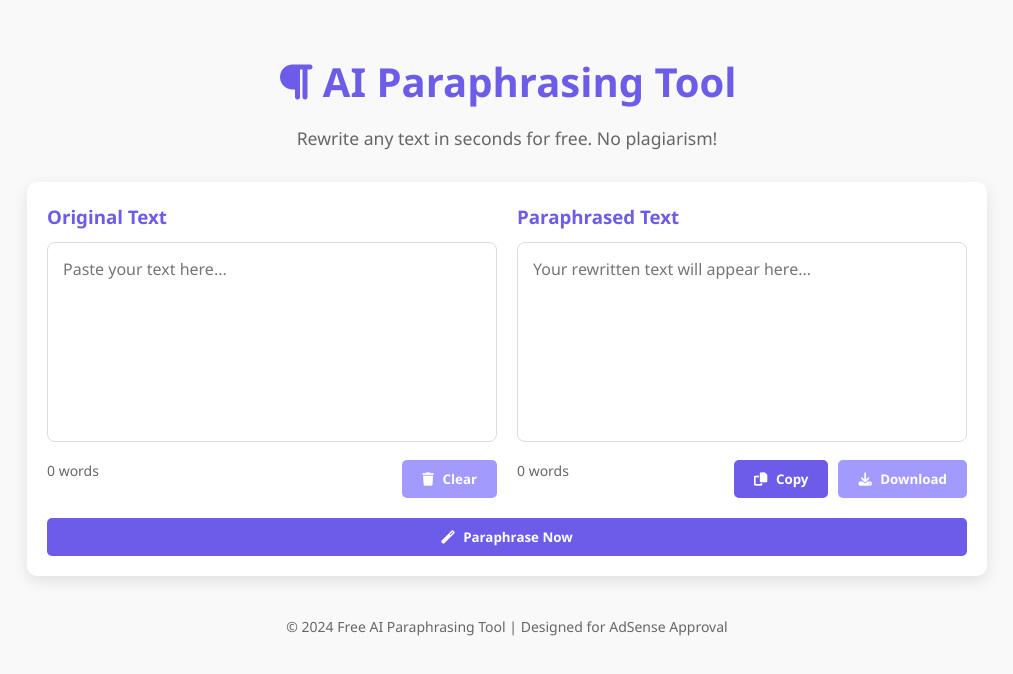
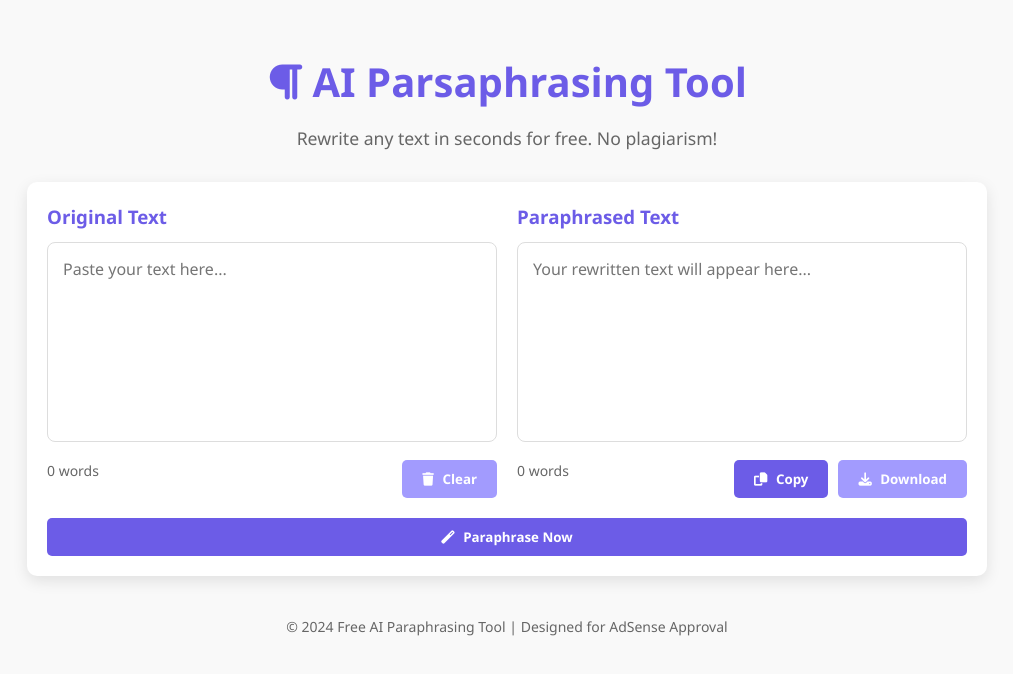
Before and after one commit to fazalshaikh786/shaikhrepo, a plain HTML site: page index.html in a window 1280 px wide. Shown: the whole page, without its empty margins (133-1146 px from the left). Drawn offline with Linux system fonts and the light colour scheme.

Commit message:
Update index.html

```diff
--- a/index.html
+++ b/index.html
@@ -136,7 +136,7 @@
 <body>
     <div class="container">
         <header>
-            <h1><i class="fas fa-paragraph"></i> AI Paraphrasing Tool</h1>
+            <h1><i class="fas fa-paragraph"></i> AI Parsaphrasing Tool</h1>
             <p class="subtitle">Rewrite any text in seconds for free. No plagiarism!</p>
         </header>
 
```
